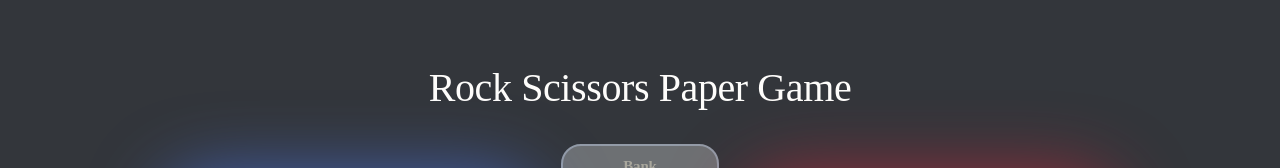
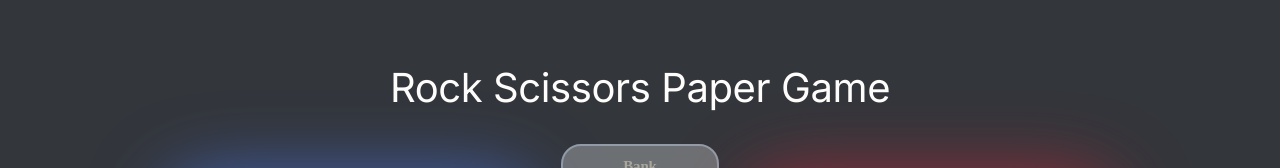
Before and after one commit to AventusAvertino/RSP, a plain HTML site: page index.html in a window 1280 px wide. Shown: the top 168 px of the page. Drawn offline with Linux system fonts and the light colour scheme.

Commit message:
Update style.css
Signed-off-by: Kirill Nevzorov <37560962+AventusAvertino@users.noreply.github.com>

```diff
--- a/style.css
+++ b/style.css
@@ -7,11 +7,11 @@
 @font-face {
   font-family: 'Mont', sans-serif;
   src: url('../RSP/fonts/Mont-Bold.woff2');
-/*   src: local('Mont Bold'), local('Mont-Bold'),
+  src: local('Mont Bold'), local('Mont-Bold'),
       url('Mont-Bold.eot?#iefix') format('embedded-opentype'),
       url('Mont-Bold.woff2') format('eot'),
       url('Mont-Bold.woff') format('woff'),
-      url('Mont-Bold.ttf') format('truetype'); */
+      url('Mont-Bold.ttf') format('truetype');
   font-weight: bold;
   font-style: normal;
 }
@@ -19,11 +19,11 @@
 @font-face {
   font-family: 'Mont', sans-serif;
   src: url('../RSP/fonts/Mont-SemiBold.woff2');
-/*   src: local('Mont SemiBold'), local('Mont-SemiBold'),
+  src: local('Mont SemiBold'), local('Mont-SemiBold'),
       url('Mont-SemiBold.eot?#iefix') format('embedded-opentype'),
       url('Mont-SemiBold.woff2') format('eot'),
       url('Mont-SemiBold.woff') format('woff'),
-      url('Mont-SemiBold.ttf') format('truetype'); */
+      url('Mont-SemiBold.ttf') format('truetype');
   font-weight: 600;
   font-style: normal;
 }
@@ -31,11 +31,11 @@
 @font-face {
   font-family: 'Mont', sans-serif;
   src: url('../RSP/fonts/Mont-Regular.woff2');
-/*   src: local('Mont Regular'), local('Mont-Regular'),
+  src: local('Mont Regular'), local('Mont-Regular'),
       url('Mont-Regular.eot?#iefix') format('embedded-opentype'),
       url('Mont-Regular.woff2') format('eot'),
       url('Mont-Regular.woff') format('woff'),
-      url('Mont-Regular.ttf') format('truetype'); */
+      url('Mont-Regular.ttf') format('truetype');
   font-weight: normal;
   font-style: normal;
 }
@@ -43,11 +43,11 @@
 @font-face {
   font-family: 'Mont', sans-serif;
   src: url('../RSP/fonts/Mont-Light.woff2');
-/*   src: local('Mont Light'), local('Mont-Light'),
+  src: local('Mont Light'), local('Mont-Light'),
       url('Mont-Light.eot?#iefix') format('embedded-opentype'),
       url('Mont-Light.woff2') format('eot'),
       url('Mont-Light.woff') format('woff'),
-      url('Mont-Light.ttf') format('truetype'); */
+      url('Mont-Light.ttf') format('truetype');
   font-weight: 300;
   font-style: normal;
 }
@@ -120,7 +120,7 @@ body {
 
   h1 {
     color:  #FEFDFB;
-    font-family: Mont;
+    font-family: Inter;
     font-size: 40px;
     font-style: normal;
     font-weight: 400;
```
